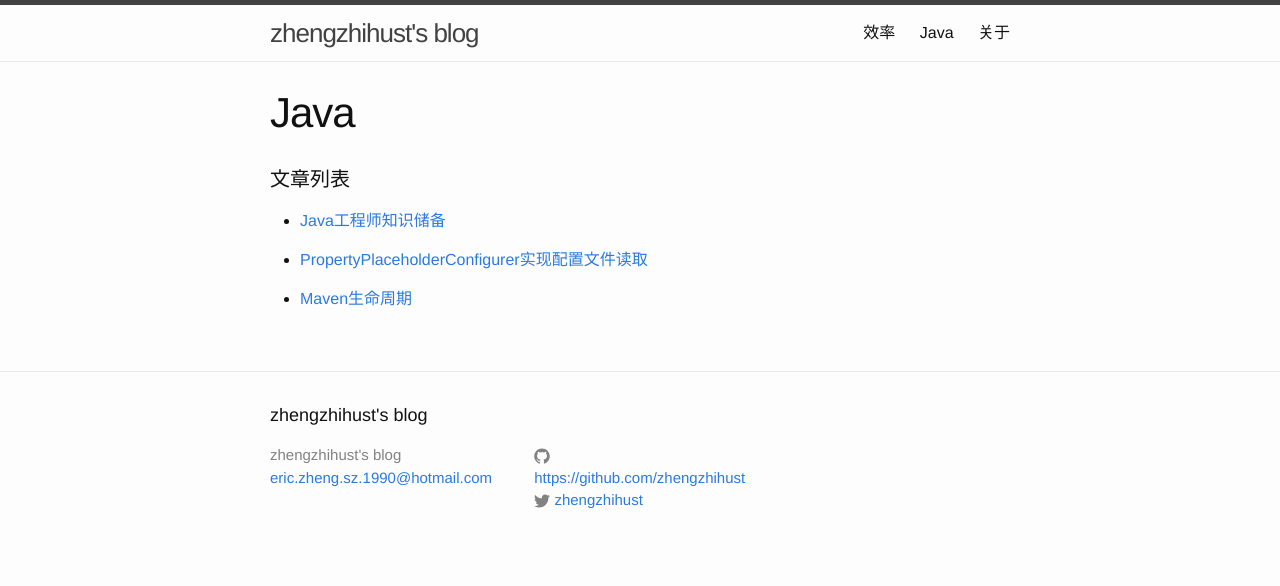
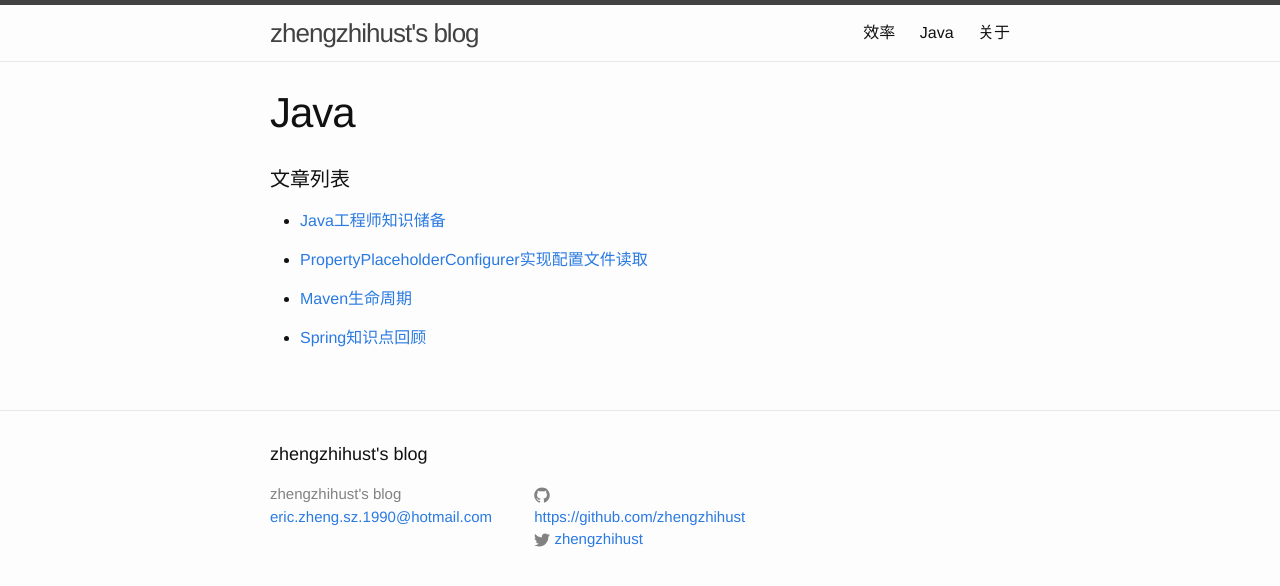
Before and after one commit to zhengzhihust/eric.github.io, a Jekyll site: the page built from java.md, in a window 1280 px wide. Shown: the top 586 px of the page. Built offline with Jekyll 4.4.1, drawn with Linux system fonts in a browser that asks for light colours.

Commit message:
@zhengzhihust

```diff
--- a/java.md
+++ b/java.md
@@ -11,3 +11,5 @@ permalink: /java/
 * [PropertyPlaceholderConfigurer实现配置文件读取](http://zhengzhihust.github.io/jekyll/update/2016/03/27/java-place-holder)
 
 * [Maven生命周期](http://zhengzhihust.github.io/jekyll/update/2016/03/27/maven-lifecycle)
+
+* [Spring知识点回顾](http://zhengzhihust.github.io/jekyll/update/2016/03/27/spring-knowledge-point)
```
